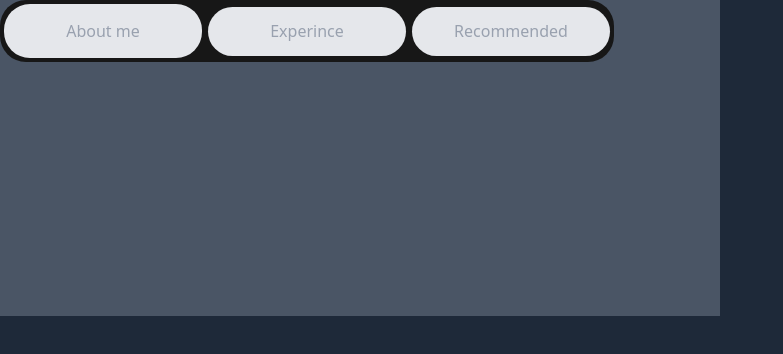
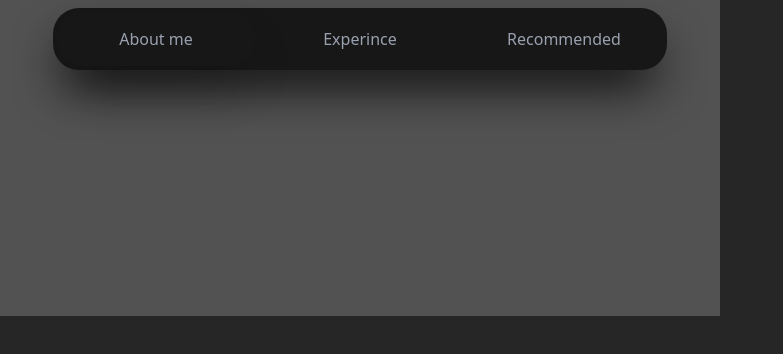
Before and after one commit to AkshayJosephJimmy/lunacal_assign, a React (Vite) app: page / in a window 1280 px wide. Shown: the top 354 px of the page, without its empty margins (0-783 px from the left). Built offline with nearby package versions, Linux system fonts and the light colour scheme.

Commit message:
nav bar visualy created but not functional

```diff
--- a/src/components/Body.jsx
+++ b/src/components/Body.jsx
@@ -7,7 +7,7 @@ function Body(){
 
 
     return(
-        <div className="body-container bg-gray-800 w-full h-screen relative">
+        <div className="body-container bg-neutral-800 w-full h-screen relative">
             <DetailsWidget/>
         </div>
     )
--- a/src/components/DetailsWidget.jsx
+++ b/src/components/DetailsWidget.jsx
@@ -4,7 +4,7 @@ import Nav from "./Nav";
 
 function DetailsWidget() {
   return (
-    <div className=" absolute details-widget h-[316px] w-full max-w-[720px] bg-gray-600 ">
+    <div className=" absolute details-widget h-[316px] w-full max-w-[720px] bg-neutral-600 ">
         <Nav/>
 
 
--- a/src/components/Nav.jsx
+++ b/src/components/Nav.jsx
@@ -7,12 +7,12 @@ function Nav(){
 
 
 return(
-<div className=" p-1  w-[614px] h-[62px] bg-neutral-900    rounded-[26px] ">
-    <nav className="flex h-full w-full text-gray-400 mx-auto gap-1.5 justify-baseline items-center rounded-[26px]">
+<div className=" p-1  w-[614px] h-[62px] bg-neutral-900 shadow-2xl shadow-black rounded-[26px] mx-auto mt-2 ">
+    <nav className="flex h-full w-full text-gray-400   mx-auto gap-1.5 justify-baseline items-center rounded-[26px]">
 
-    <button className="h-full  w-1/3 rounded-[26px] bg-gray-200">About me</button>
-    <button className="h-[49px] w-1/3 rounded-[26px] bg-gray-200">Experince</button>
-    <button className="h-[49px] w-1/3 rounded-[26px] bg-gray-200">Recommended</button>
+    <button className="h-full  w-1/3 rounded-[26px] shadow-2xl bg-gradient-to-r from-neutral-850 via-neutral-850 to-neutral-800  bg-[length:0%_100%] hover:bg-[length:100%_100%]  transition-all duration-500 ease-out bg-no-repeat">About me</button>
+    <button className="h-full w-1/3 rounded-[26px] bg-gradient-to-r from-neutral-850 via-neutral-850 to-neutral-800  bg-[length:0%_100%] hover:bg-[length:100%_100%]  transition-all duration-500 ease-out bg-no-repeat">Experince</button>
+    <button className="h-full w-1/3 rounded-[26px] bg-gradient-to-r from-neutral-850 via-neutral-850 to-neutral-800  bg-[length:0%_100%] hover:bg-[length:100%_100%]  transition-all duration-500 ease-out bg-no-repeat">Recommended</button>
     </nav>
 </div>
 )
```
